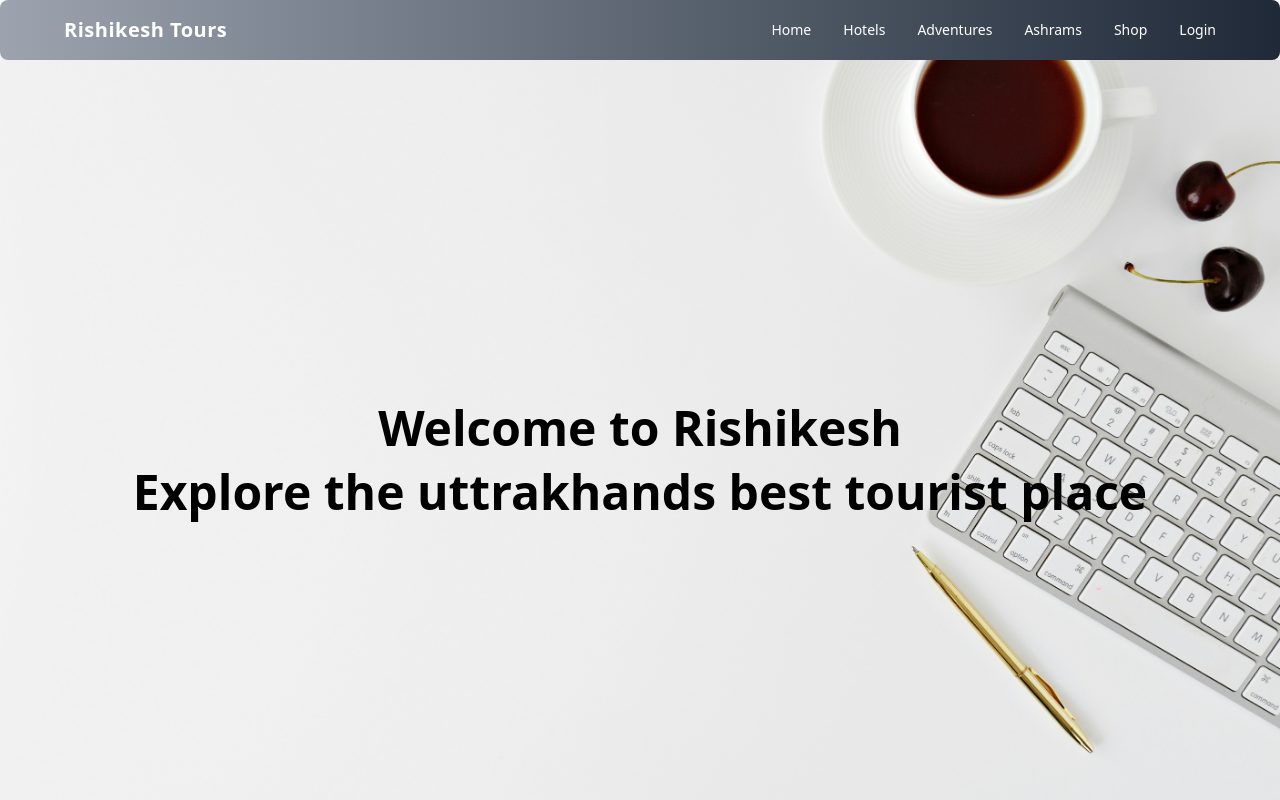
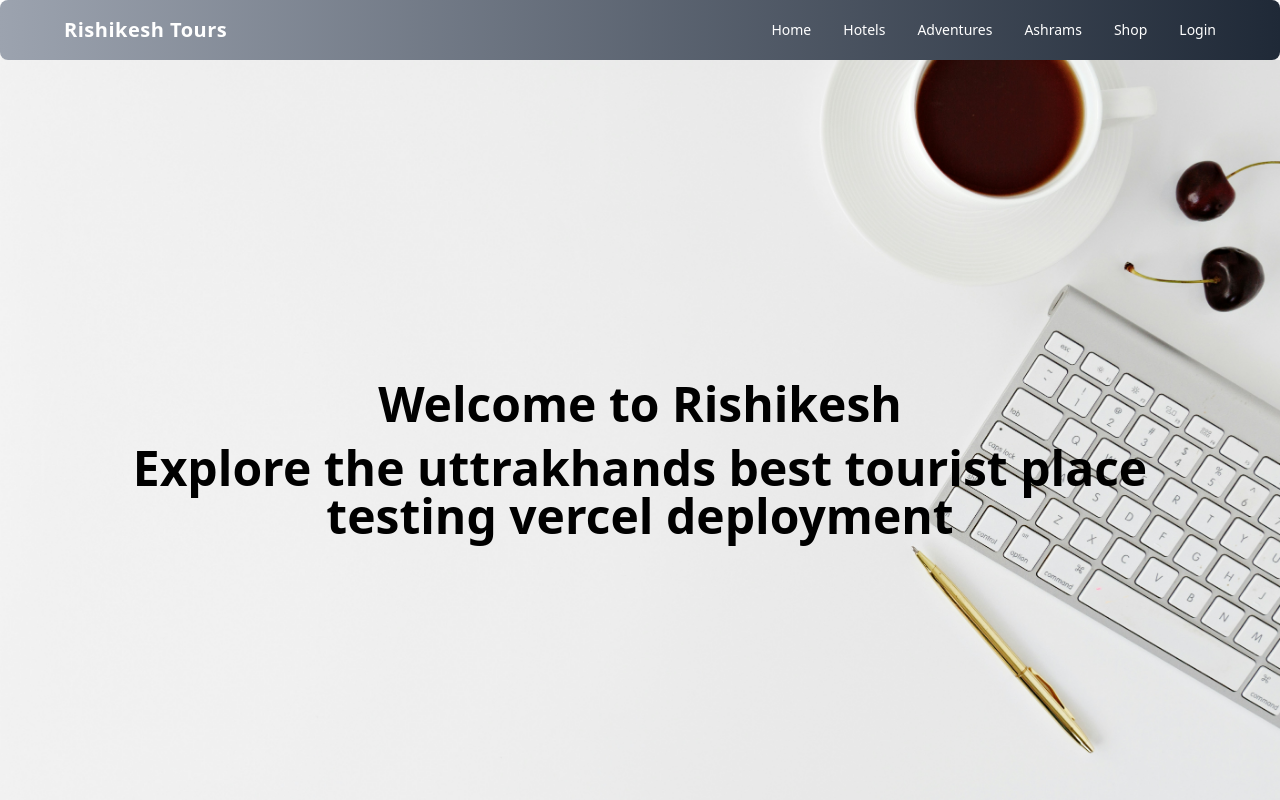
Before and after one commit to Nitin-Budakoti/full_stack_rishikesh, a React (Vite) app in the folder client/: page / in a window 1280 px wide. Shown: the top 800 px of the page. Built offline with nearby package versions, Linux system fonts and the light colour scheme.

Commit message:
vercel testing

```diff
--- a/client/src/components/Landingpage.tsx
+++ b/client/src/components/Landingpage.tsx
@@ -15,5 +15,6 @@ const HeroSection = () => {
   style={{ backgroundImage: `url(${heroSection})` }}>
     <h1 className="text-5xl font-bold mb-4">Welcome to Rishikesh</h1>
     <h2 className="text-5xl font-bold"> Explore the uttrakhands best tourist place</h2>
+    <h2 className="text-5xl font-bold"> testing vercel deployment</h2>
     </div>;
 };
```
